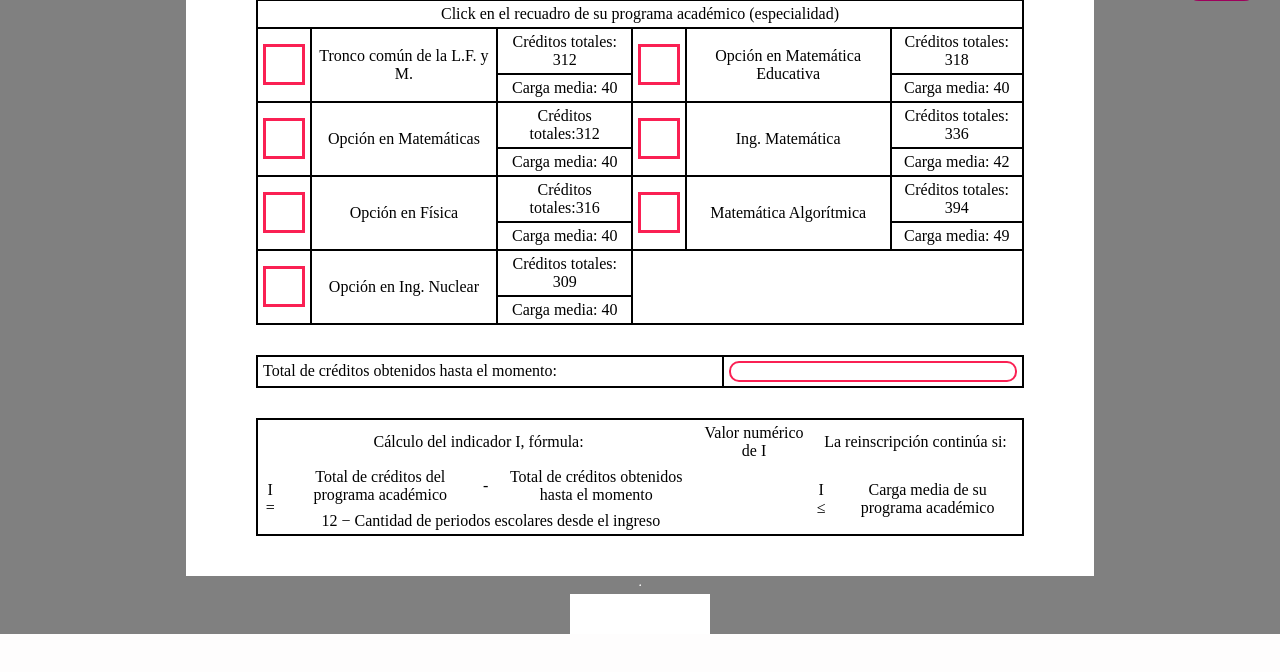
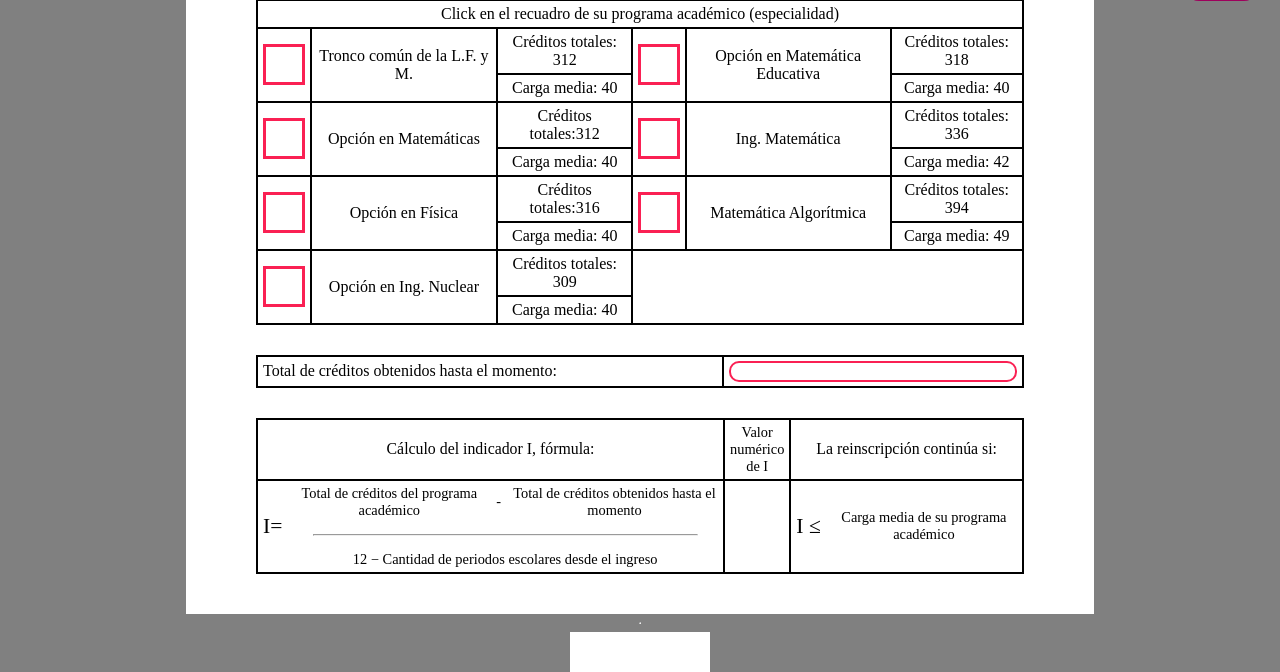
Before and after one commit to lrosasr/API-SAES, a Flask app: page /hoja in a window 1280 px wide. Shown: the part 779-1451 px from the top of the page. Before the commit the page ends 1413 px from the top, so only its background shows below. Run offline with Flask 3, Linux system fonts and the light colour scheme.

Commit message:
finalizada primera hoja en editar.html

```diff
--- a/templates/editar.html
+++ b/templates/editar.html
@@ -135,9 +135,11 @@
 				border:3px solid #fa2053;
 				aspect-ratio: 1/1;
 			}
-			.tbl_ind td{
+			.tbl_ind{
+				font-size: 0.9em;
+			}
 
-			}
+
 
 			.hoja input[type=text]{
 				border:2px solid #fff;
@@ -353,20 +355,28 @@
 
 
 				<table class="tbl_ind">
-
-					<tr class>
-						<td colspan="4">Cálculo del indicador I, fórmula: </td>
+					<colgroup>
+					<col>
+					<col span="3">
+					<col style="width:1%;border: 2px solid #000;">
+					<col style="width: 1%;">
+					</colgroup>
+					<tr style="border: 2px solid #000;">
+						<td colspan="4" style="font-size:1.1em;">Cálculo del indicador I, fórmula: </td>
 						<td>Valor numérico de I</td>
-						<td colspan="2">La reinscripción continúa si:</td>
+						<td colspan="2" style="font-size:1.1em;">La reinscripción continúa si:</td>
 					</tr>
 					<tr>
-						<td rowspan="2">I =</td>
+						<td rowspan="3" style="white-space: nowrap;font-size:1.5em;">I=</td>
 						<td>Total de créditos del programa académico</td>
 						<td>-</td>
 						<td>Total de créditos obtenidos hasta el momento</td>
-						<td rowspan="2"></td>
-						<td rowspan="2">I ≤</td>
-						<td rowspan="2">Carga media de su programa académico</td>
+						<td rowspan="3"></td>
+						<td rowspan="3" style="white-space: nowrap;font-size:1.5em;">I ≤</td>
+						<td rowspan="3">Carga media de su programa académico</td>
+					</tr>
+					<tr>
+						<td colspan="3"><hr style="width: 90%;"></td>
 					</tr>
 					<tr>
 						<!--<td></td>-->
```
